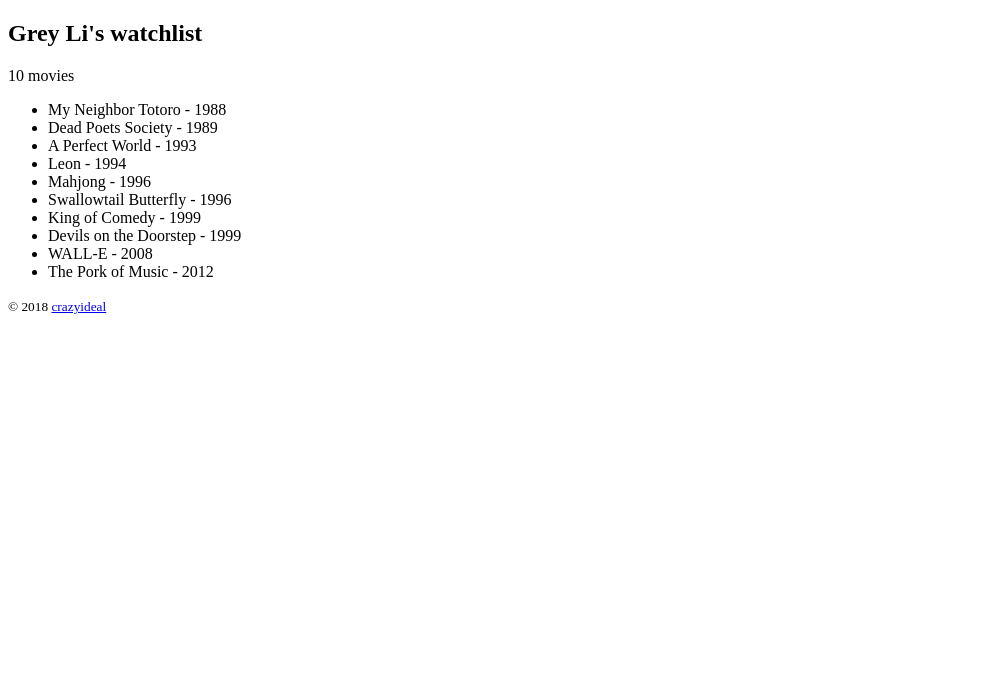
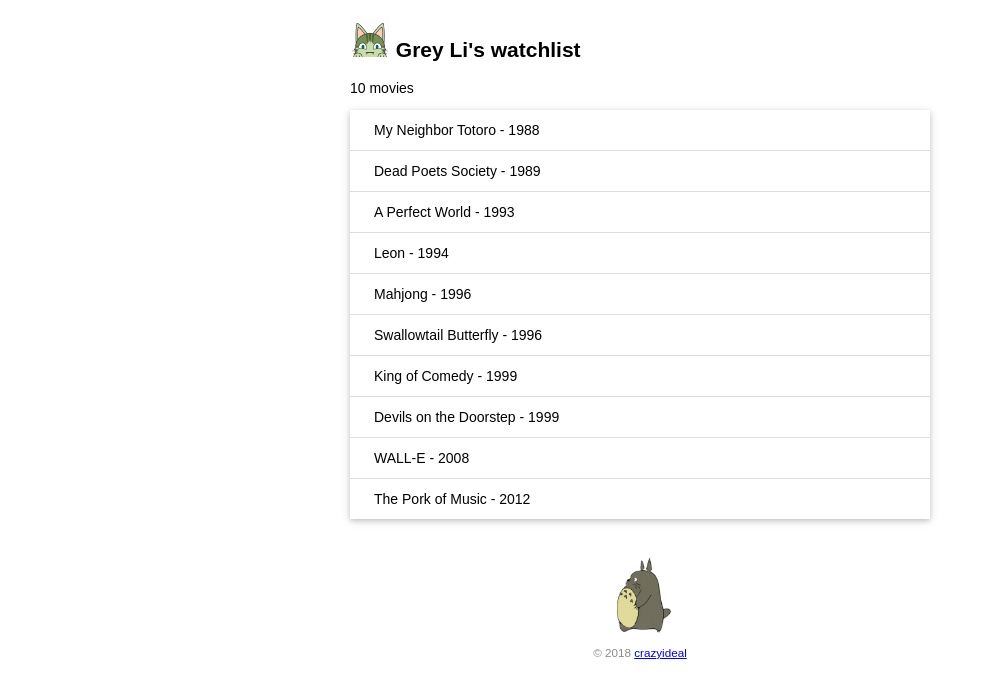
Before and after one commit to devilzyl/watchlist, a Flask app: page / in a window 1280 px wide. Shown: the top 698 px of the page, without its empty margins (0-988 px from the left). Run offline with Flask 2, Linux system fonts and the light colour scheme.

Commit message:
Add static files

```diff
--- a/app.py
+++ b/app.py
@@ -4,7 +4,7 @@ app = Flask(__name__)
 
 @app.route('/home')
 def hello():
-    return '<h1>hello watchlist<h1><img src="http://helloflask.com/totoro.gif">'
+    return '<h1>hello watchlist<h1><img src="/static/images/totoro.gif">'
 
 @app.route('/user/<name>')
 def user_page(name):
--- /dev/null
+++ b/static/css/style.css
@@ -0,0 +1,48 @@
+/* 页面整体 */
+body {
+    margin: auto;
+    max-width: 580px;
+    font-size: 14px;
+    font-family: Arial, Helvetica, sans-serif;
+}
+
+/* 页脚 */
+footer {
+    color: #888;
+    margin-top: 15px;
+    text-align: center;
+    padding: 10px;
+}
+
+/* 头像 */
+.avatar {
+    width: 40px;
+}
+
+/* 电影列表 */
+.movie-list {
+    list-style-type: none;
+    padding: 0;
+    margin-bottom: 10px;
+    box-shadow: 0 2px 5px 0 rgba(0,0,0,0.16), 0 2px 10px 0 rgba(0, 0, 0, 0.12);;
+}
+
+.movie-list li {
+    padding: 12px 24px;
+    border-bottom: 1px solid #ddd;
+}
+
+.movie-list li:last-child {
+    border-bottom:none;
+}
+
+.movie-list li:hover {
+    background-color: #f8f9fa;
+}
+
+/* 龙猫图片 */
+.totoro {
+    display: block;
+    margin: 0 auto;
+    height: 100px;
+}
--- a/templates/index.html
+++ b/templates/index.html
@@ -5,17 +5,23 @@
     <meta http-equiv="X-UA-Compatible" content="IE=edge">
     <meta name="viewport" content="width=device-width, initial-scale=1.0">
     <title>{{ name }}'s watchlist</title>
+    <link rel="stylesheet" href="{{ url_for('static',filename='css/style.css')}}">
+    <link rel="icon" href="{{ url_for('static',filename='favicon.png')}}">
 </head>
 <body>
-    <h2>{{ name }}'s watchlist</h2>
+    <h2>
+        <img class="avatar" src="{{ url_for('static',filename='images/avatar.png')}}" alt="Avatar">
+        {{ name }}'s watchlist
+    </h2>
     {#使用 length 过滤器获取 movies 变量长度#}
     <p>{{ movies|length }} movies</p>
-    <ul>
+    <ul class="movie-list">
         {% for movie in movies %}  {# 迭代 movies 变量 #}
         <li>{{movie.title}} - {{movie.year}}</li> {# 等同于 movie['title'] #}
         {% endfor %}
     </ul>
     <footer>
+        <img class="totoro" src="{{ url_for('static',filename='images/totoro.gif')}}" alt="Walking Totoro">
         <small>&copy; 2018 <a href="https://www.crazyideal.com">crazyideal</a></small>
     </footer>
 </body>
```
Also changed, not shown: static/apple-touch-icon.png (added), static/favicon.png (added), static/images/avatar.png (added), static/images/totoro.gif (renamed from img/totoro.gif).
